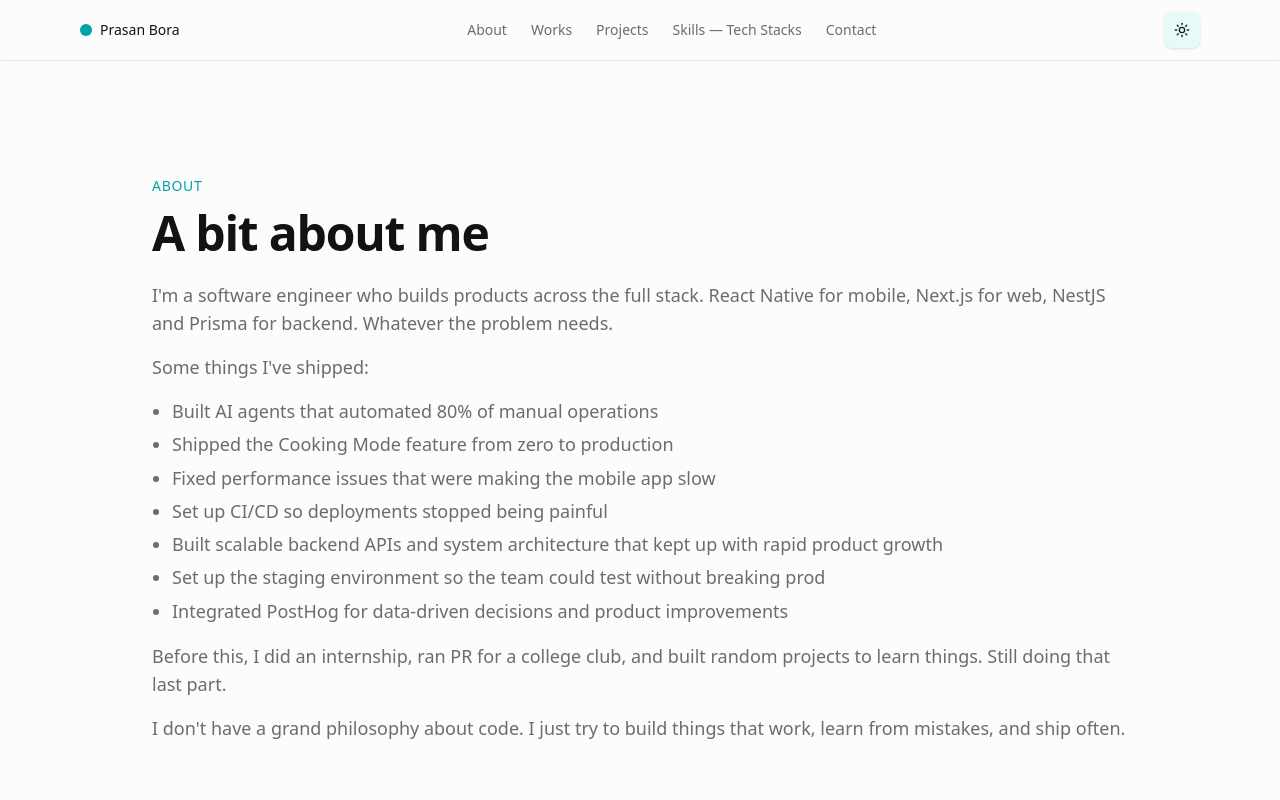
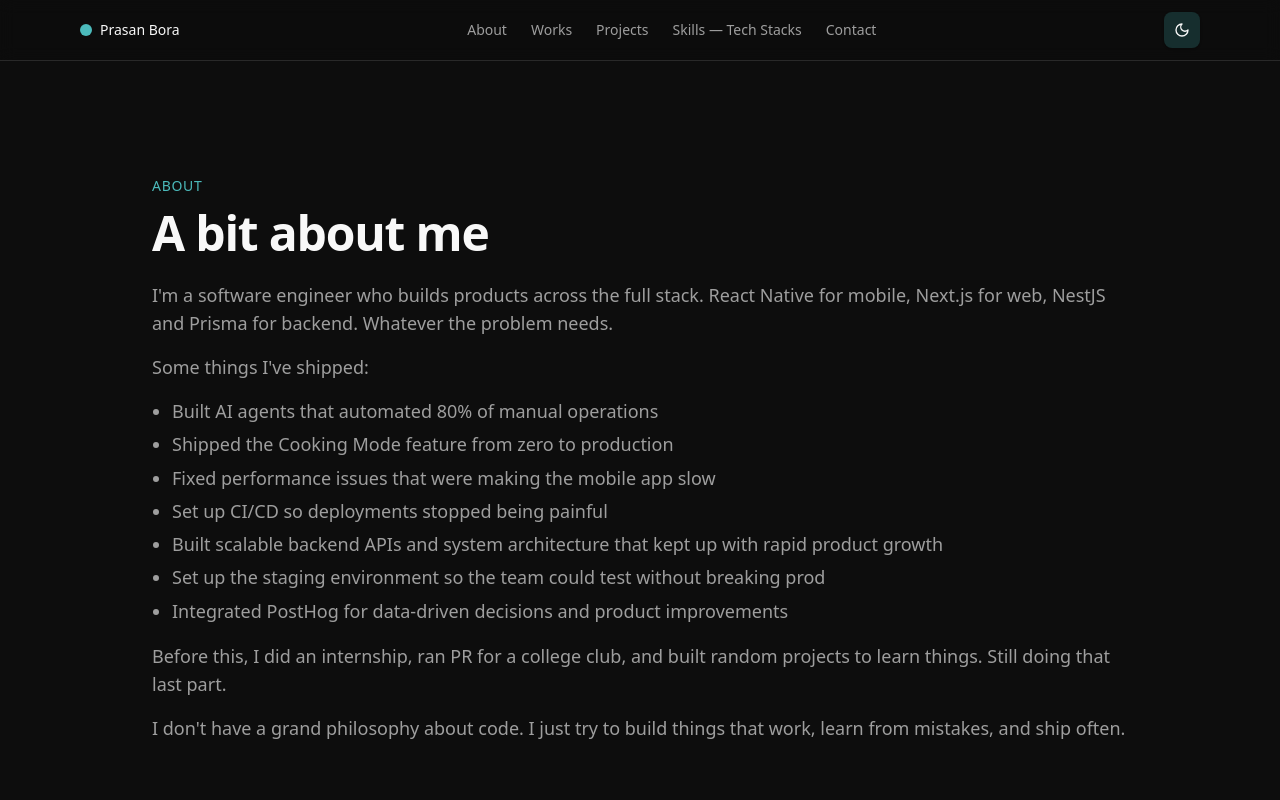
Before and after one commit to PrasanBora/portfolio3.0, a Next.js app: page /about in a window 1280 px wide. Shown: the top 800 px of the page. Built offline with nearby package versions, Linux system fonts and the light colour scheme.

Commit message:
fix: ensure dark mode preference is set to true by default in ThemeToggle

```diff
--- a/app/layout.tsx
+++ b/app/layout.tsx
@@ -32,7 +32,7 @@ export default function RootLayout({
   children: React.ReactNode;
 }>) {
   return (
-    <html lang="en">
+    <html lang="en" className="dark">
       <body className={`font-sans ${geistSans.variable} ${geistMono.variable}`}>
         <Suspense fallback={null}>
           <SiteHeader />
--- a/components/ui/theme-toggle.tsx
+++ b/components/ui/theme-toggle.tsx
@@ -12,8 +12,7 @@ export function ThemeToggle() {
     setMounted(true)
     const root = document.documentElement
     const stored = localStorage.getItem("theme") || ""
-    const prefersDark = window.matchMedia("(prefers-color-scheme: dark)").matches
-    const enableDark = stored ? stored === "dark" : prefersDark
+    const enableDark = stored ? stored === "dark" : true
     root.classList.toggle("dark", enableDark)
     setIsDark(enableDark)
   }, [])
```
